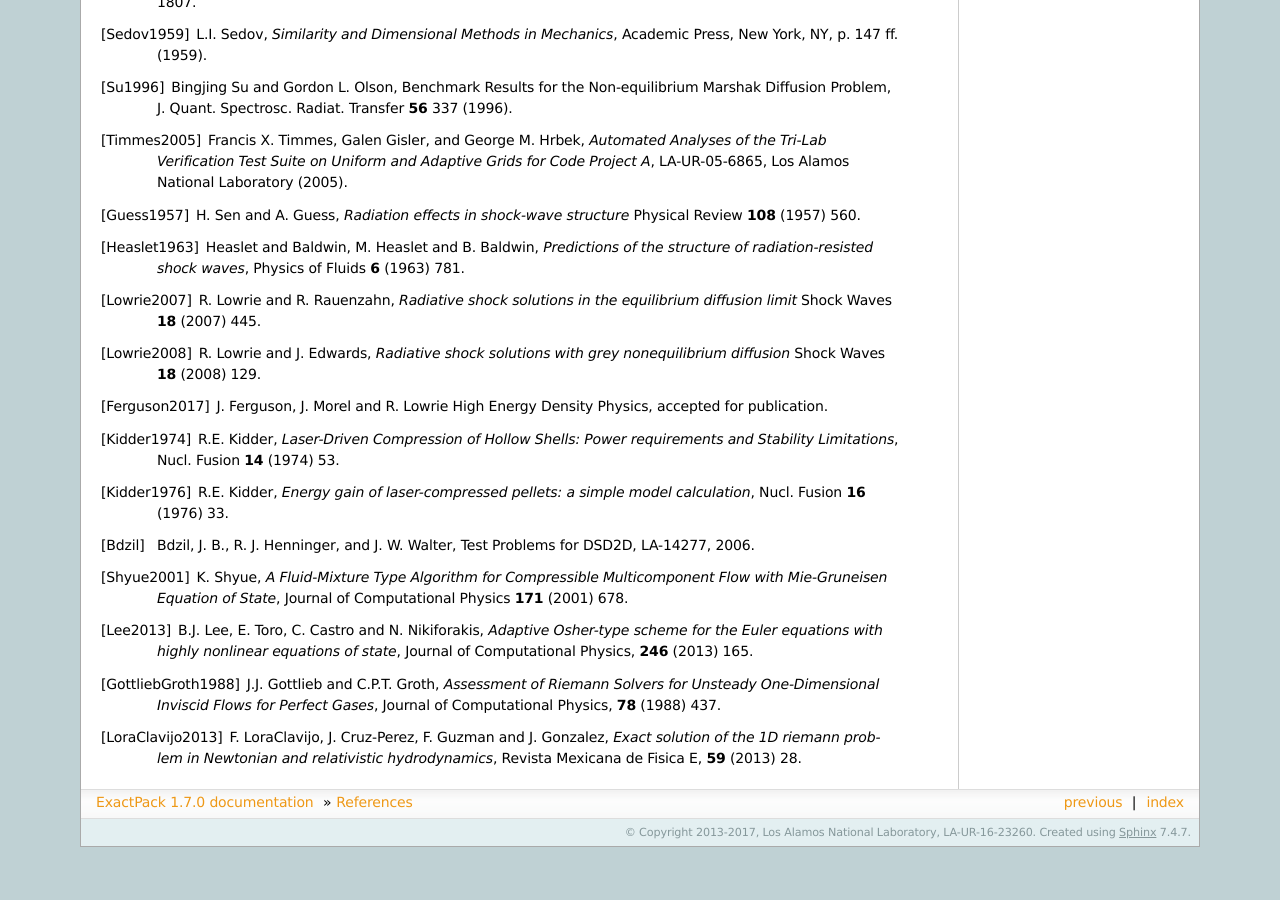
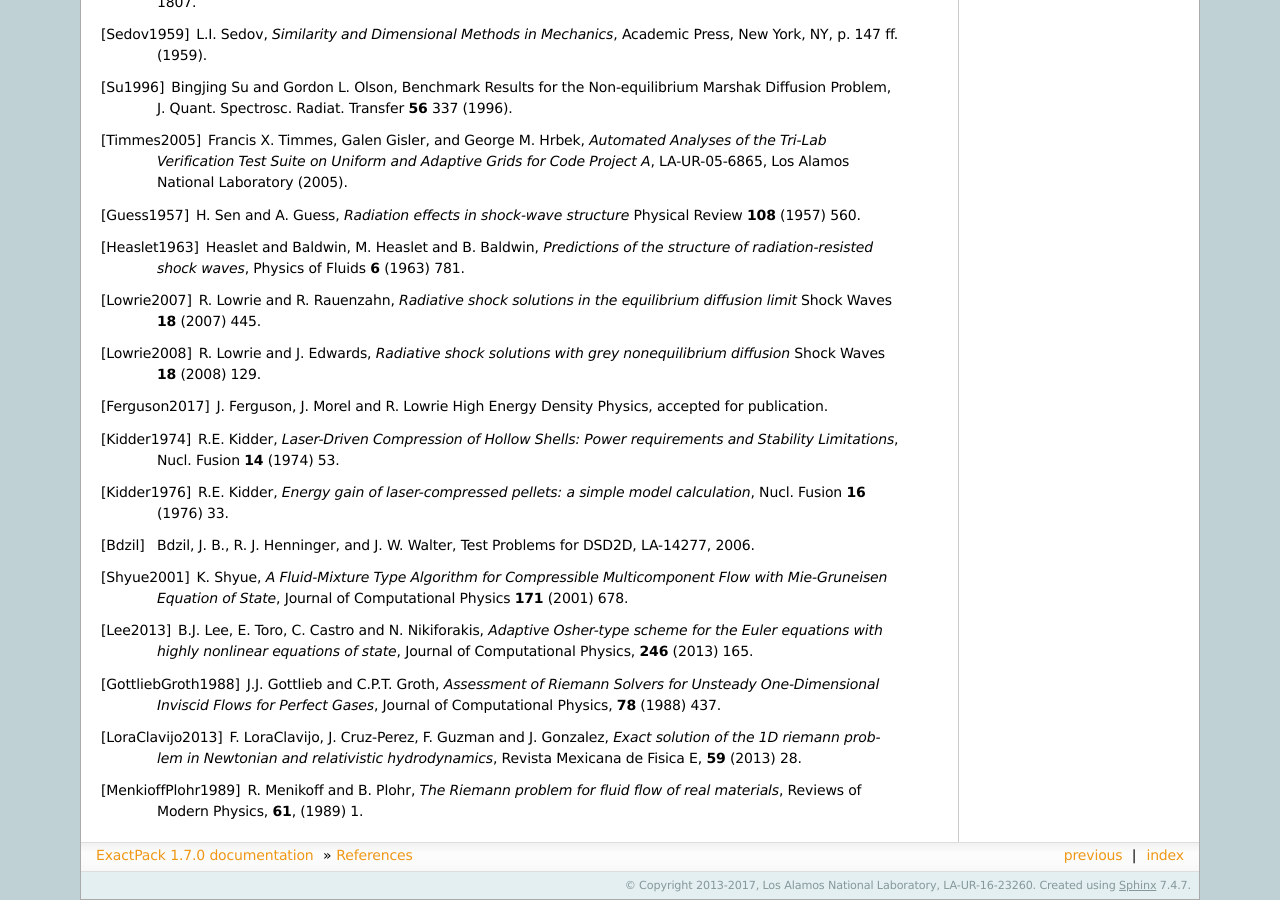
Before and after one commit to lanl/ExactPack, a Sphinx documentation site: the page built from doc/source/references.rst, in a window 1280 px wide and 900 px high, scrolled down 1163 px. Built offline with Sphinx 7.4.7, drawn with Linux system fonts in a browser that asks for light colours; before the commit the page ends 2010 px from its top, so only the background shows below that.

Commit message:
Add [MenikoffPlohr1989] to doc/source/references.rst.

```diff
--- a/doc/source/references.rst
+++ b/doc/source/references.rst
@@ -187,3 +187,8 @@ References
    F. LoraClavijo, J. Cruz-Perez, F. Guzman and J. Gonzalez,
    *Exact solution of the 1D riemann problem in Newtonian and relativistic hydrodynamics*,
    Revista Mexicana de Fisica E, **59** (2013) 28.
+
+.. [MenkioffPlohr1989]
+   R. Menikoff and B. Plohr,
+   *The Riemann problem for fluid flow of real materials*,
+   Reviews of Modern Physics, **61**, (1989) 1.
```
